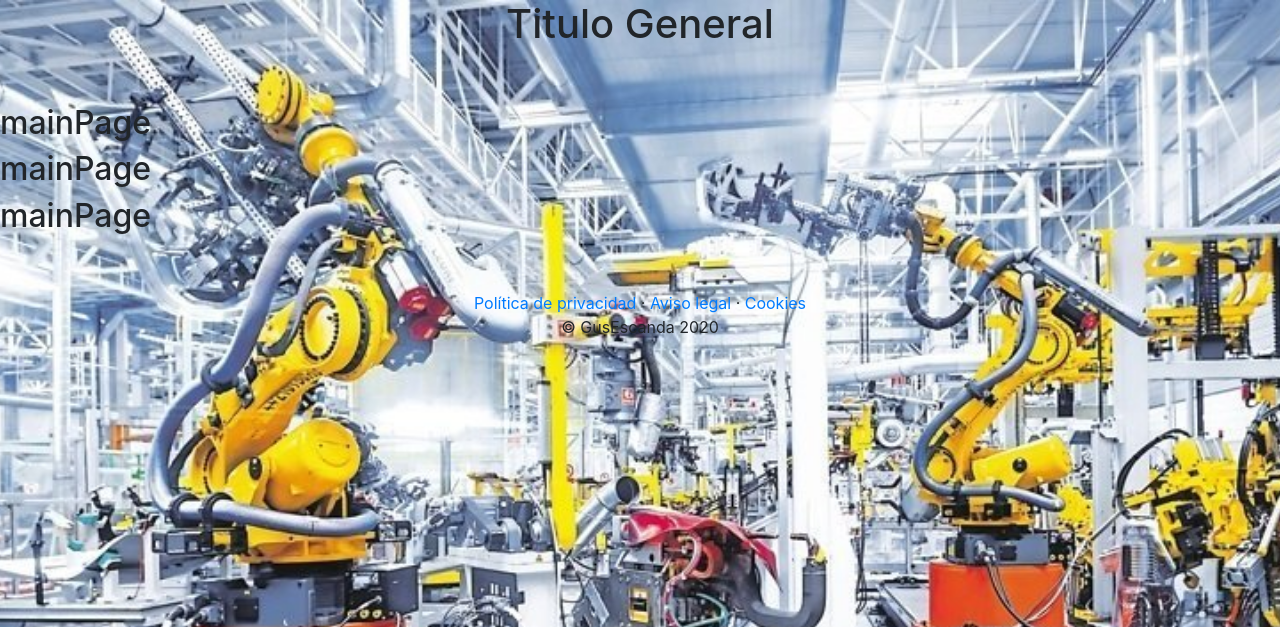
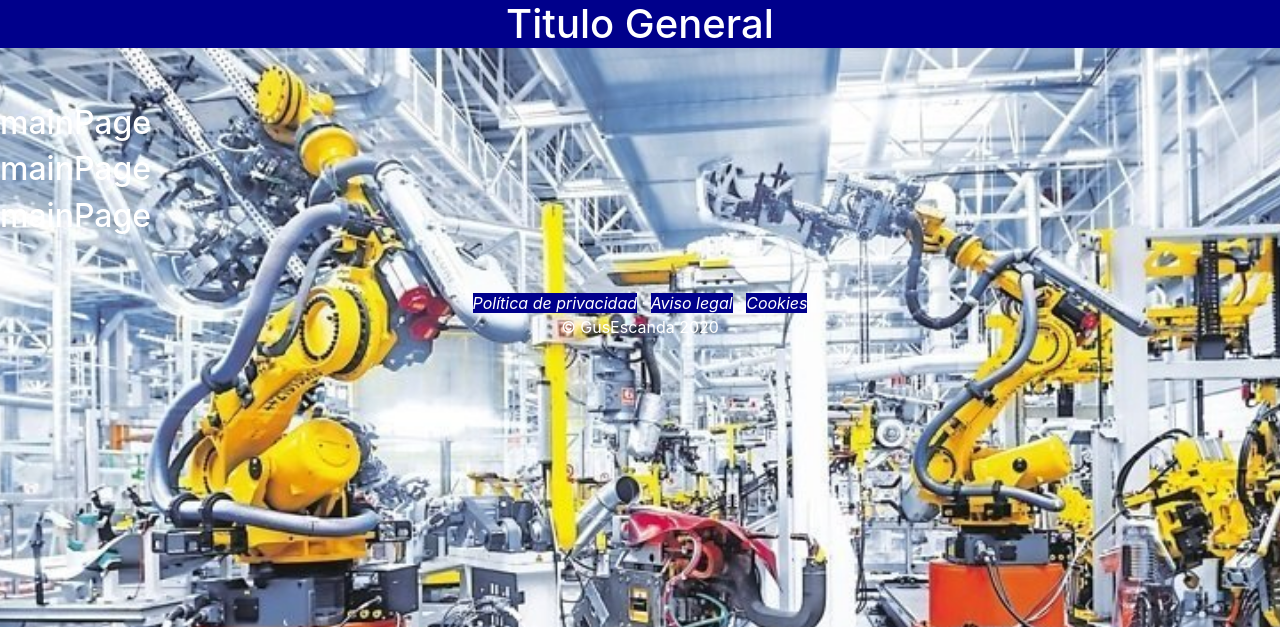
Before and after one commit to GusEscanda/Show1st, a Django app: page /1 in a window 1280 px wide. Shown: the top 627 px of the page. Run offline with Django 3.2, Linux system fonts and the light colour scheme; data that the repository does not hold is empty; some libraries are stand-ins or nearby versions.

Commit message:
Finished some basic funcionality and style on the blog option

```diff
--- a/mainApp/templates/base.html
+++ b/mainApp/templates/base.html
@@ -17,11 +17,14 @@
         <link href="https://fonts.googleapis.com/css2?family=Raleway:wght@300&display=swap" rel="stylesheet">
         <link href="https://fonts.googleapis.com/css?family=Lora:400,400i,700,700i" rel="stylesheet">
 
+        <!-- set favicon -->
+        <link rel="shortcut icon" type="image/png" href="/media{% url 'HOM' %}favicon.ico">
+
         <title>{% block title %} {% endblock %}</title>
     </head>
 
     <body>
-        <h1 class="site-heading text-center d-none d-lg-block">
+        <h1 class="site-heading text-center d-none d-lg-block myBGColor">
             <span class="site-heading-lower">Titulo General</span>
         </h1>
 
--- a/mainApp/templates/css/base.css
+++ b/mainApp/templates/css/base.css
@@ -1,22 +1,53 @@
 
 body {
       background: /* linear-gradient(rgba(47, 23, 15, 0.65), rgba(47, 23, 15, 0.65)), */
-                  url("/media{% url 'HOM' %}industrial-auto.jpg");
+                 url("/media{% url 'HOM' %}industrial-auto.jpg");
       background-attachment: fixed;
       background-position: center;
       background-size: cover;
+      color: white;
     }
 
-.blogRow {
+.myBGColor {
+      background-color: darkblue;
+}
+
+.myTextColor {
+      color: white;
+}
+
+.myLink {
+      text-decoration: none;
+      color: white;
+      background-color: darkblue;
+}
+
+.mySelected {
+      font-weight: bold;
+}
+
+.myFooter {
+      font-style: italic;
+}
+
+.myCenteredFlex {
+      display:flex;
+      flex-direction: column;
+      align-items: center;
+      justify-content: center;
+}
+
+
+.myRow {
       margin: 5px 5px;
       padding: 15px 15px;
 }
 
-.blogImage {
-      width: 95%;
+.imageBlock {
+      width: 100%;
 }
 
-.blogInfo {
+.infoBlock {
       /* generated online with a 'css gradient generator' */
       background: rgb(2,0,36); background: linear-gradient( 325deg, rgba(2,0,36,1) 0%, rgba(9,121,86,1) 0%, rgba(0,212,255,1) 100%);
       height: 200px;
--- a/mainApp/templates/footer.html
+++ b/mainApp/templates/footer.html
@@ -3,31 +3,11 @@
 <!-- Footer -->
 <footer class="footer text-faded text-center py-5">
     <div class="container">
-        <p class="m-0">
-              <a href="#" class="link">
-                  <span class="fa-stack fa-lg">
-                    <i class="fa fa-circle fa-stack-2x"></i>
-                    <i class="fa fa-twitter fa-stack-1x fa-inverse"></i>
-                  </span>
-              </a>
-              <a href="#" class="link">
-                  <span class="fa-stack fa-lg">
-                    <i class="fa fa-circle fa-stack-2x"></i>
-                    <i class="fa fa-facebook fa-stack-1x fa-inverse"></i>
-                  </span>
-              </a>
-              <a href="#" class="link">
-                  <span class="fa-stack fa-lg">
-                    <i class="fa fa-circle fa-stack-2x"></i>
-                    <i class="fa fa-instagram fa-stack-1x fa-inverse"></i>
-                  </span>
-              </a>
-          </p>
         <p class="m-0 mbt">
-            <a href="sample.html" class="link">Política de privacidad</a> ·
-            <a href="sample.html" class="link">Aviso legal</a> ·
-            <a href="sample.html" class="link">Cookies</a>
-	        </p>
+            <a href="sample.html" class="myLink myFooter">Política de privacidad</a> ·
+            <a href="sample.html" class="myLink myFooter">Aviso legal</a> ·
+            <a href="sample.html" class="myLink myFooter">Cookies</a>
+        </p>
         <p class="m-0 mbt1">&copy; GusEscanda 2020</p>
     </div>
 </footer>
--- a/mainApp/templates/navBar.html
+++ b/mainApp/templates/navBar.html
@@ -14,7 +14,7 @@
         <div class="collapse navbar-collapse" id="navbarResponsive">
             <ul class="navbar-nav mx-auto">
                 {% for opt in menuContent %}
-                    <li class="nav-item {% if opt.optOrder == menuOpt %}active{% endif %} px-lg-4">
+                    <li class="nav-item {% if opt.optOrder == menuOpt %}active{% endif %} px-lg-4 myBGColor">
                         <a class="nav-link text-expanded" href="{% url opt.optType %}{{opt.optOrder}}">
                         {{opt.optName}}
                         </a>
--- a/mainApp/views.py
+++ b/mainApp/views.py
@@ -12,5 +12,5 @@ def mainPage(request, menuOpt = ''):
 
 
 def cssRenderer(request, filename):
-    dictionary = {'colorBlogInfo': 'grey'}
+    dictionary = {'colorinfoBlock': 'grey'}
     return render(request, 'css/' + filename + '.css', dictionary, content_type="text/css")
```
Also changed, not shown: ShowBlog/templates/ShowBlog.html (+25 -15 lines), ShowBlog/views.py (+20 -15 lines), media/favicon.ico (added).
